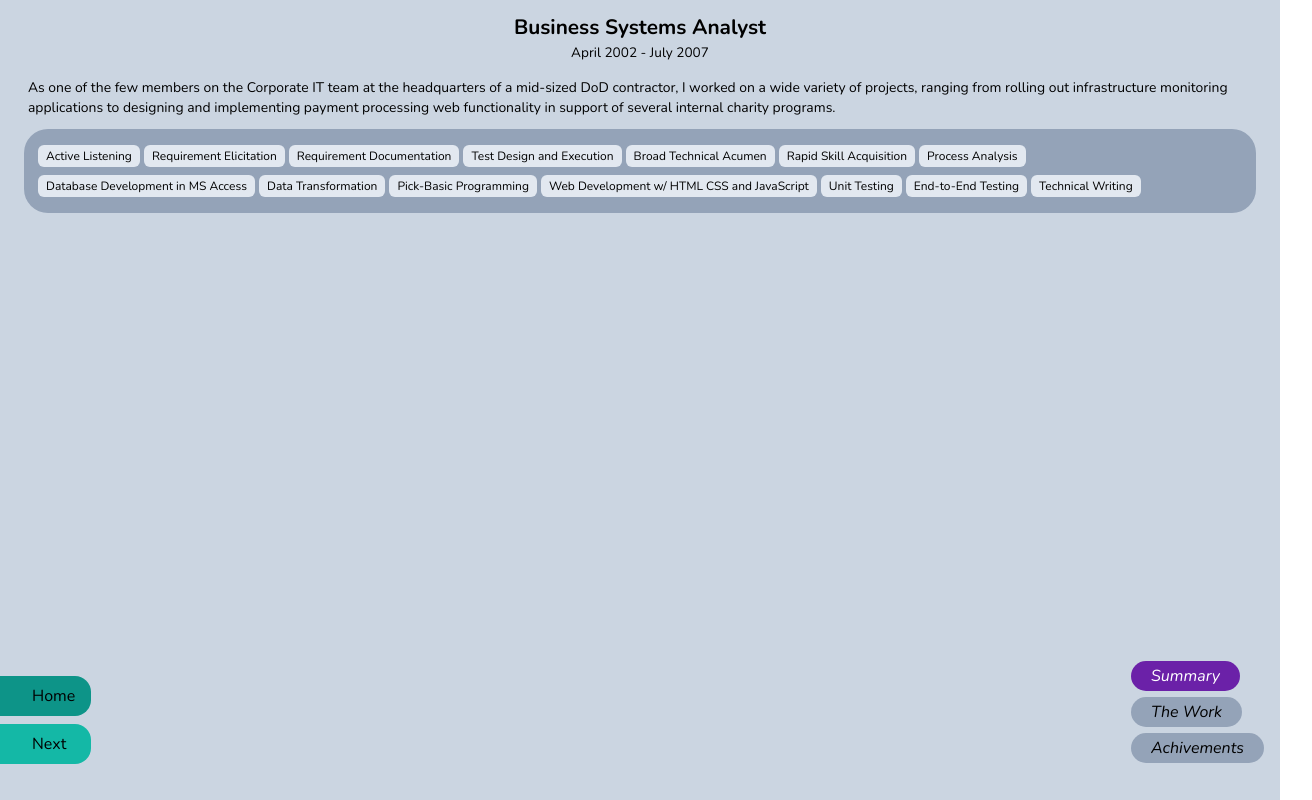
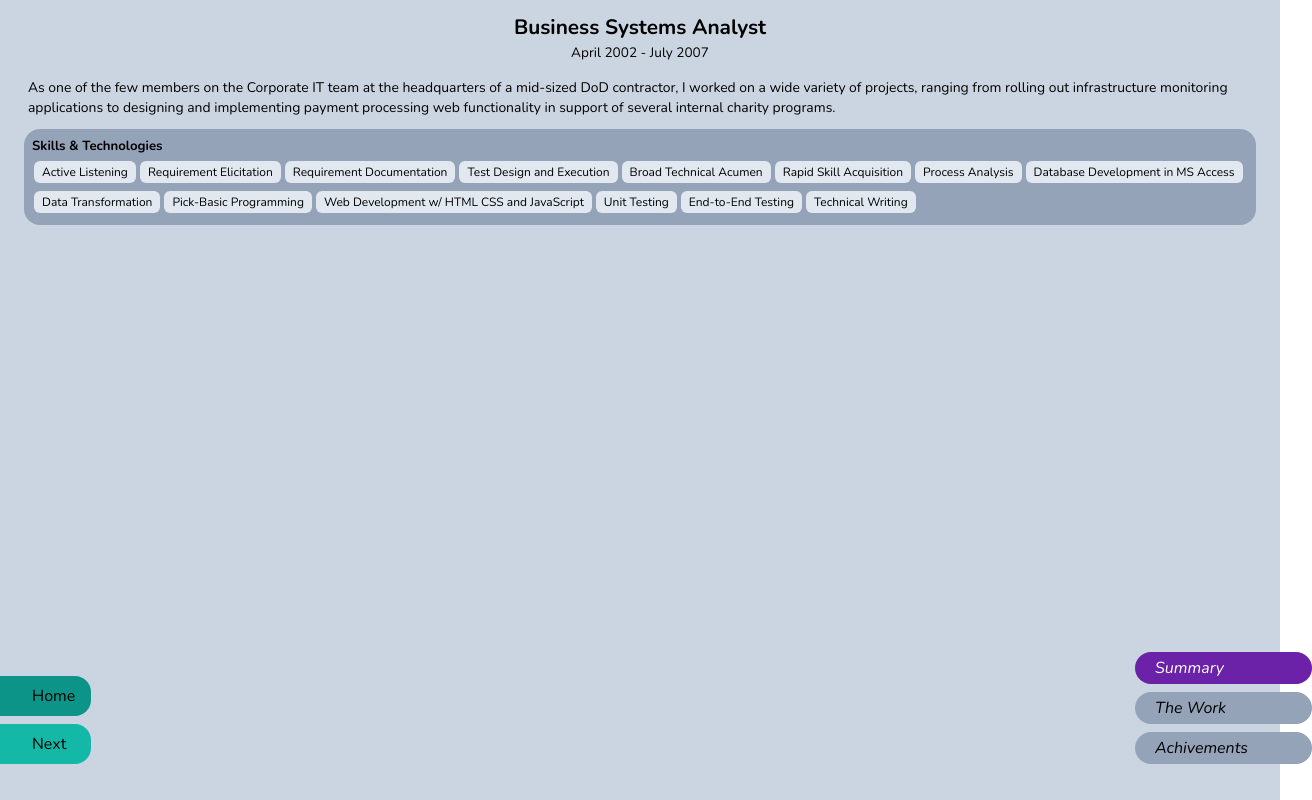
Before and after one commit to smithhayward/smithdoesstuff-com-svelte, a SvelteKit app: page / in a window 1280 px wide. Shown: the part 820-1620 px from the top of the page, 1312 px wide, since content can reach past the window. Built offline with nearby package versions, Linux system fonts and the light colour scheme.

Commit message:
added more stuff

```diff
--- a/src/routes/+page.svelte
+++ b/src/routes/+page.svelte
@@ -67,7 +67,8 @@ let bdr = false;
                 <div class="my-0.5 p-1 text-[.87em] ">{sentence}</div>
             {/each}
 
-        <div id="skills{i}" class="flex flex-wrap mt-1 text-[0.75em] bg-slate-400 rounded-3xl p-3">
+        <div id="skills{i}" class="flex flex-wrap mt-1 text-[0.75em] bg-slate-400 rounded-2xl p-2">
+            <div class="w-full font-bold text-[1.1em]">Skills & Technologies</div>
             { #each job.skills as skill }
                 <div class="bg-slate-200 px-2 mx-0.5 my-1 p-0.5 rounded-md">{skill}</div>
             {/each}
@@ -76,7 +77,7 @@ let bdr = false;
 
         </div>
 
-        {:else if mode === 'responsibilities'}
+        {:else if mode === 'resp'}
 
         <div class="mx-6 my-2 {bdr?"border border-slate-800":""}">
             {#each job.responsibilities as responsibility}
@@ -144,17 +145,26 @@ let bdr = false;
     </div>
 
 
-    <div class="flex flex-col {bdr?"border border-slate-800":""}">
+    <div class="flex flex-col space-y-2 {bdr?"border border-slate-800":""}">
         <!-- <div class="text-xs {bdr?"border border-red-800":""} pb-0">PAGE SELECTOR</div> -->
-        <div class="mt-3">
-            <a on:click={()=> { mode = 'summary';}} class="{mode==='summary'?'text-bold bg-purple-800 text-white':'bg-slate-400'} py-1 px-5 italic rounded-3xl">Summary</a>
-        </div>
-        <div class="mt-3">
-            <a on:click={()=> { mode = 'responsibilities';}} class="{mode==='responsibilities'?'text-bold bg-purple-800 text-white':'bg-slate-400'} py-1 px-5 italic rounded-3xl">The Work</a>
-        </div>
-        <div class="mt-3">
-            <a on:click={()=> { mode = 'successes';}} class="{mode==='successes'?'text-bold bg-purple-800 text-white':'bg-slate-400'} py-1 px-5 italic rounded-3xl">Achivements</a>
-        </div>
+
+            <a
+                on:click={()=> { mode = 'summary';}}
+                class="{mode==='summary'?'text-bold bg-purple-800 text-white':'bg-slate-400'} py-1 px-5 italic rounded-3xl text-left pr-16 -mr-12">
+            Summary</a>
+
+
+            <a
+                on:click={()=> { mode = 'resp';}}
+                class="{mode==='resp'?'text-bold bg-purple-800 text-white':'bg-slate-400'} py-1 px-5 italic rounded-3xl text-left pr-16 -mr-12">
+            The Work</a>
+
+
+            <a
+                on:click={()=> { mode = 'successes';}}
+                class="{mode==='successes'?'text-bold bg-purple-800 text-white':'bg-slate-400'} py-1 px-5 italic rounded-3xl text-left pr-16 -mr-12">
+            Achivements</a>
+
 
     </div>
 </div>
```
